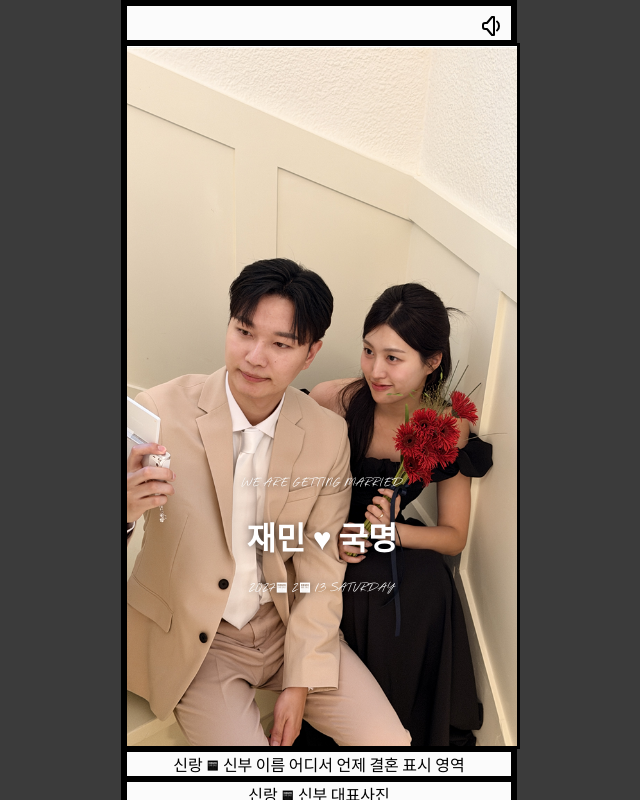
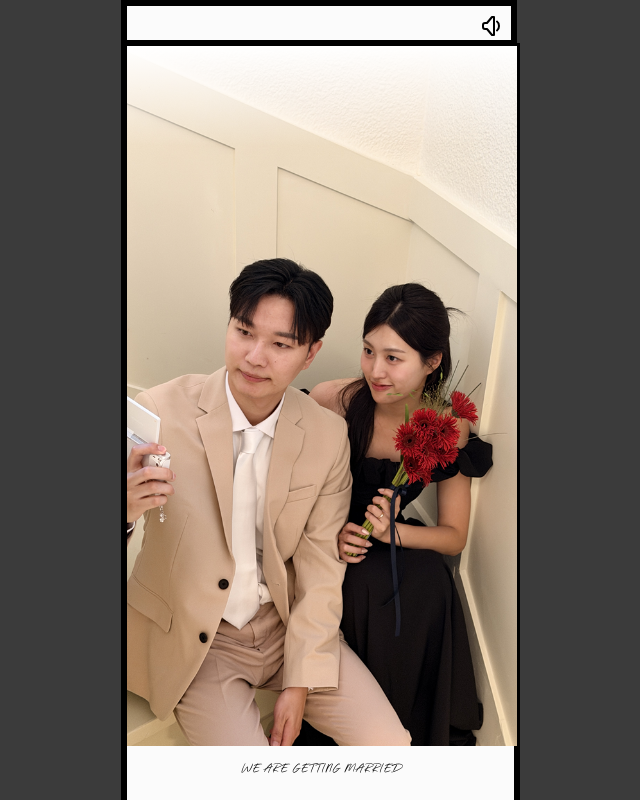
Before and after one commit to tjdrhd1207/mobile_invitation.github.io, a React (Vite) app: page / in a window 1280 px wide. Shown: the top 800 px of the page, without its empty margins (321-961 px from the left). Built offline with nearby package versions, Linux system fonts and the light colour scheme.

Commit message:
reveal 추가

```diff
--- a/src/App.tsx
+++ b/src/App.tsx
@@ -1,6 +1,7 @@
 import './style.css'
 import AudioComponent from './component/AudioComponent';
 import mainImage from './assets/main_image.png';
+import ScrollReveal from './component/ScrollReveal';
 
 const debug = import.meta.env.MODE === 'development' ? "solid" : "none";
 
@@ -9,6 +10,7 @@ export default function App() {
     <>
       <div className="main-frame">
         <AudioComponent />
+        <ScrollReveal>
           <div className="main-image-container" style={{ border: debug }}>
             <img className="main-image" src={mainImage} alt="메인 이미지" />
             <div className="main-text">
@@ -17,6 +19,7 @@ export default function App() {
               <p>2027. 2. 13 SATURDAY</p>
             </div>
           </div>
+        </ScrollReveal>
         <div style={{ border: debug }}>
           신랑 / 신부 이름 어디서 언제 결혼 표시 영역
         </div>
--- /dev/null
+++ b/src/component/ScrollReveal.tsx
@@ -0,0 +1,35 @@
+import { useEffect, useRef, useState } from "react";
+
+export default function ScrollReveal({ children }: { children: React.ReactNode }) {
+    const ref = useRef<HTMLDivElement | null>(null);
+    const [visible, setVisible] = useState(false);
+
+    useEffect(() => {
+        const observer = new IntersectionObserver(
+            ([entry]) => {
+                if (entry.isIntersecting) {
+                    setVisible(true);
+                    observer.unobserve(entry.target);
+                }
+            },
+            {
+                threshold: 0.15,
+            }
+        );
+
+        if (ref.current) {
+            observer.observe(ref.current);
+        }
+
+        return () => observer.disconnect();
+    }, []);
+
+    return (
+        <div
+            ref={ref}
+            className={`scroll-reveal ${visible ? 'visible' : ''}`}
+        >
+            {children}
+        </div>
+    );
+}
--- a/src/style.css
+++ b/src/style.css
@@ -21,7 +21,7 @@
 }
 
 @font-face {
-  font-family : 'WeddingFont';
+  font-family: 'WeddingFont';
   src: url('./assets/fonts/WeddingFont.ttf') format('truetype');
   font-weight: 400;
   font-style: normal;
@@ -37,6 +37,7 @@ body {
 .main-image-container {
   position: relative;
   width: 100%;
+  overflow: hidden;
 }
 
 .main-image {
@@ -46,20 +47,43 @@ body {
   object-fit: cover;
 }
 
-.main-text {
+.main-image-container::before,
+.main-image-container::after {
+  content: "";
   position: absolute;
-  top: 70%;
   left: 0;
-  transform: translateY(-50%);
   width: 100%;
-  text-align: center;
-  color: white;
-  text-shadow: 0 1px 8px rgba(0, 0, 0, 0.6);
+  height: 100px;
+  z-index: 1;
+  pointer-events: none;
 }
 
-/* 모바일 */
-@media screen and (max-width: 600px) {
-  .main-text {
-    top: 80%;
-  }
+.main-image-container::before {
+  top: 0;
+  background: linear-gradient(
+    to bottom,
+    white,
+    transparent
+  );
 }
+
+.main-image-container::after {
+  bottom: 0;
+  background: linear-gradient(
+    to top,
+    white,
+    transparent
+  );
+}
+
+/* 기본상태 */
+.scroll-reveal {
+  opacity: 0;
+  transform: tranaslateY(20px);
+  transition: opacity 0.6s ease-out, transform 0.6s ease-out;
+}
+
+.scroll-reveal.visible {
+  opacity: 1;
+  transform: translateY(0);
+}
```
Lines whose indentation alone changed are shown as unchanged.
